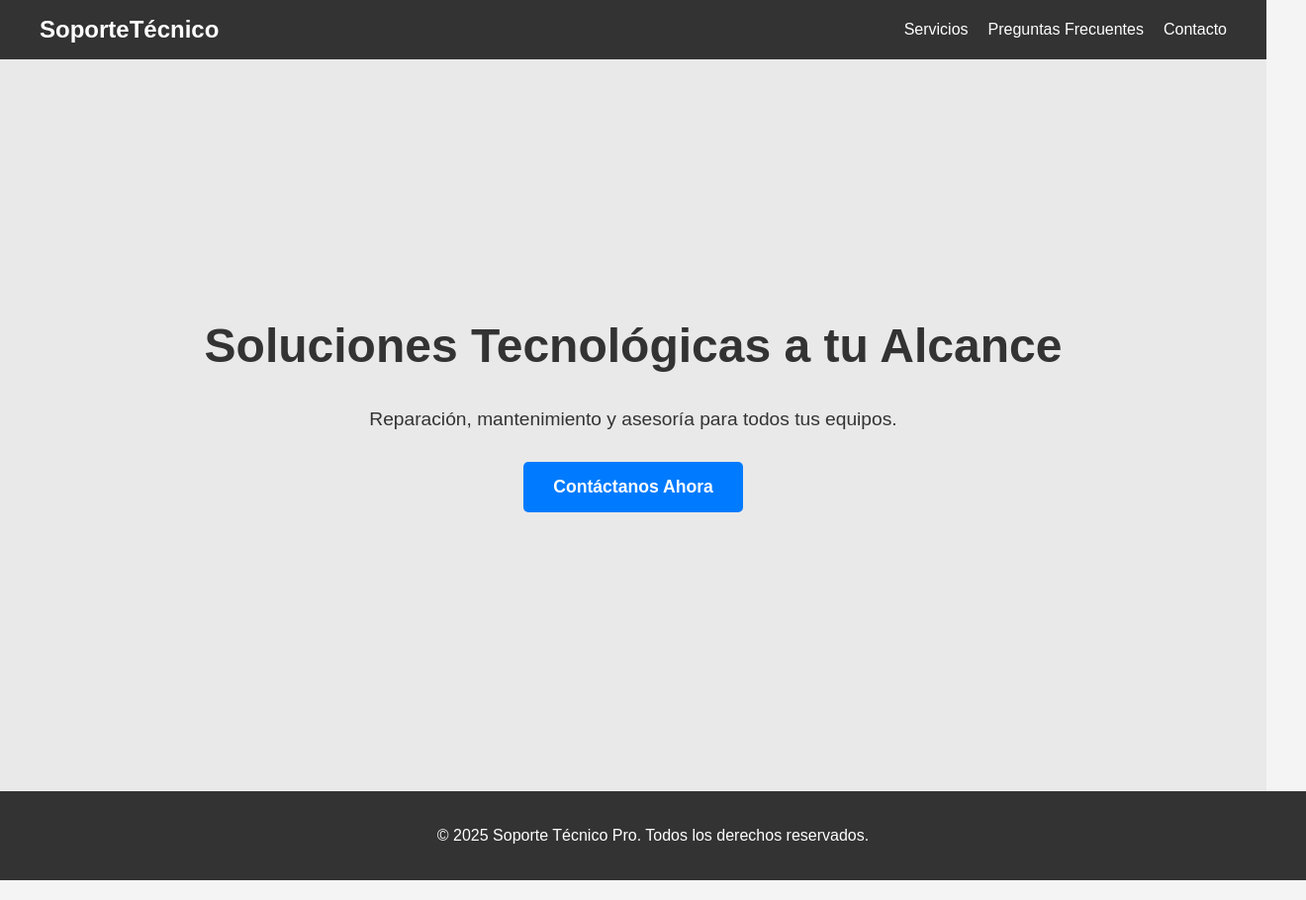
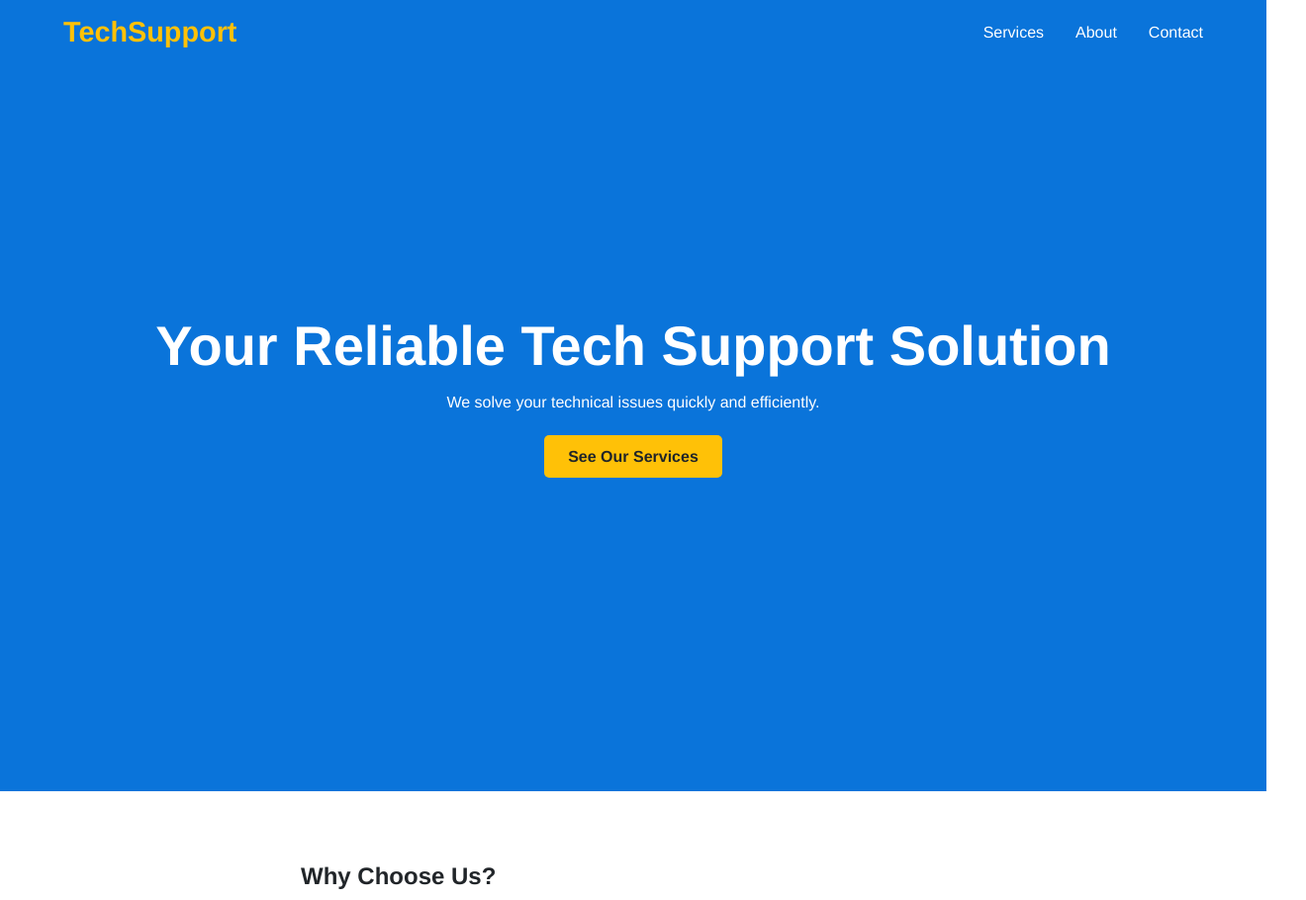
Before and after one commit to Moises-Silva-Dev/Sitio_Soporte, a plain HTML site: page index.html in a window 1280 px wide. Shown: the top 910 px of the page at 99% size, 1320 px wide, since content can reach past the window. Drawn offline with Linux system fonts and the light colour scheme.

Commit message:
vista principal

```diff
--- a/css/style.css
+++ b/css/style.css
@@ -1,92 +1,120 @@
-/* Estilos Generales */
-body {
-    font-family: Arial, sans-serif;
+/* Color Palette and Global Styles */
+:root {
+    --primary-blue: #0A74DA; /* A strong, reliable blue */
+    --accent-yellow: #FFC107; /* A bright, attention-grabbing yellow */
+    --dark-text: #212529;
+    --light-text: #FFFFFF;
+    --main-font: 'Helvetica Neue', Arial, sans-serif;
+}
+
+* {
     margin: 0;
     padding: 0;
     box-sizing: border-box;
-    background-color: #f4f4f4;
-    color: #333;
 }
 
-/* Encabezado y Navegación */
-header {
-    background-color: #333;
-    color: white;
-    padding: 1rem 0;
-    position: fixed;
-    width: 100%;
-    top: 0;
-    z-index: 1000;
+body {
+    font-family: var(--main-font);
+    background-color: var(--light-text);
+    color: var(--dark-text);
 }
 
-nav {
+/* Header and Navigation Bar */
+.header {
+    position: fixed;
+    top: 0;
+    width: 100%;
+    z-index: 100;
+    transition: background-color 0.3s ease-in-out;
+}
+
+/* Class added via JavaScript on scroll */
+.header-scrolled {
+    background-color: rgba(10, 116, 218, 0.9); /* 90% opaque primary blue */
+    box-shadow: 0 4px 6px rgba(0, 0, 0, 0.1);
+}
+
+.navbar {
     display: flex;
     justify-content: space-between;
     align-items: center;
-    max-width: 1200px;
-    margin: 0 auto;
-    padding: 0 20px;
+    padding: 1rem 5%;
 }
 
-nav .logo {
-    font-size: 1.5rem;
+.nav-logo {
+    font-size: 1.8rem;
     font-weight: bold;
-    color: white;
+    color: var(--accent-yellow);
     text-decoration: none;
 }
 
-nav ul {
+.nav-menu {
     list-style: none;
     display: flex;
-    gap: 20px;
-    margin: 0;
+    gap: 2rem;
 }
 
-nav ul li a {
-    color: white;
+.nav-link {
+    color: var(--light-text);
     text-decoration: none;
+    font-weight: 500;
     font-size: 1rem;
+    transition: color 0.2s;
 }
 
-/* Sección Hero (Principal) */
-.hero {
-    display: flex;
-    flex-direction: column;
-    justify-content: center;
-    align-items: center;
-    height: 100vh;
-    text-align: center;
-    background-color: #e9e9e9; /* Un color de fondo temporal */
-    padding: 0 20px;
+.nav-link:hover {
+    color: var(--accent-yellow);
 }
 
-.hero h1 {
-    font-size: 3rem;
+/* Hero Section */
+.hero-section {
+    background-color: var(--primary-blue);
+    color: var(--light-text);
+    height: 100vh;
+    display: flex;
+    align-items: center;
+    justify-content: center;
+    text-align: center;
+    padding: 0 1rem;
+}
+
+.hero-content h1 {
+    font-size: 3.5rem;
     margin-bottom: 1rem;
 }
 
-.hero p {
-    font-size: 1.2rem;
-    margin-bottom: 2rem;
+.cta-button {
+    display: inline-block;
+    background-color: var(--accent-yellow);
+    color: var(--dark-text);
+    padding: 0.8rem 1.5rem;
+    border-radius: 5px;
+    text-decoration: none;
+    font-weight: bold;
+    margin-top: 1.5rem;
+    transition: transform 0.2s;
 }
 
-.cta-button {
-    background-color: #007BFF;
-    color: white;
-    padding: 15px 30px;
-    text-decoration: none;
-    border-radius: 5px;
-    font-size: 1.1rem;
-    font-weight: bold;
+.cta-button:hover {
+    transform: translateY(-3px);
 }
 
-/* Pie de página */
-footer {
-    text-align: center;
-    padding: 20px;
-    background-color: #333;
-    color: white;
-    position: relative;
-    bottom: 0;
-    width: 100%;
+/* Content Section */
+.content-section {
+    padding: 4rem 5%;
+    max-width: 800px;
+    margin: 0 auto;
+    line-height: 1.8;
 }
+
+/* Responsive Design */
+@media (max-width: 768px) {
+    .hero-content h1 {
+        font-size: 2.5rem;
+    }
+
+    .nav-menu {
+        /* On smaller screens, you might hide this and add a hamburger menu icon */
+        display: none;
+    }
+}
--- a/index.html
+++ b/index.html
@@ -1,36 +1,40 @@
 <!DOCTYPE html>
-<html lang="es">
+<html lang="en">
 <head>
     <meta charset="UTF-8">
     <meta name="viewport" content="width=device-width, initial-scale=1.0">
-    <title>Soporte Técnico Pro</title>
+    <title>Tech Support Pro</title>
     <link rel="stylesheet" href="css/style.css">
 </head>
 <body>
 
-    <header>
-        <nav>
-            <a href="index.html" class="logo">SoporteTécnico</a>
-            <ul>
-                <li><a href="#servicios">Servicios</a></li>
-                <li><a href="#faq">Preguntas Frecuentes</a></li>
-                <li><a href="#contacto">Contacto</a></li>
+    <header class="header">
+        <nav class="navbar">
+            <a href="#" class="nav-logo">TechSupport</a>
+            <ul class="nav-menu">
+                <li class="nav-item"><a href="#services" class="nav-link">Services</a></li>
+                <li class="nav-item"><a href="#about" class="nav-link">About</a></li>
+                <li class="nav-item"><a href="#contact" class="nav-link">Contact</a></li>
             </ul>
         </nav>
     </header>
 
     <main>
-        <section class="hero">
-            <h1>Soluciones Tecnológicas a tu Alcance</h1>
-            <p>Reparación, mantenimiento y asesoría para todos tus equipos.</p>
-            <a href="#contacto" class="cta-button">Contáctanos Ahora</a>
+        <section class="hero-section">
+            <div class="hero-content">
+                <h1>Your Reliable Tech Support Solution</h1>
+                <p>We solve your technical issues quickly and efficiently.</p>
+                <a href="#services" class="cta-button">See Our Services</a>
+            </div>
         </section>
 
-        </main>
-
-    <footer>
-        <p>&copy; 2025 Soporte Técnico Pro. Todos los derechos reservados.</p>
-    </footer>
+        <section class="content-section">
+            <h2>Why Choose Us?</h2>
+            <p>Lorem ipsum dolor sit amet, consectetur adipiscing elit. Integer nec odio. Praesent libero. Sed cursus ante dapibus diam. Sed nisi. Nulla quis sem at nibh elementum imperdiet. Duis sagittis ipsum. Praesent mauris. Fusce nec tellus sed augue semper porta. Mauris massa. Vestibulum lacinia arcu eget nulla. Class aptent taciti sociosqu ad litora torquent per conubia nostra, per inceptos himenaeos.</p>
+            <p>Curabitur sodales ligula in libero. Sed dignissim lacinia nunc. Curabitur tortor. Pellentesque nibh. Aenean quam. In scelerisque sem at dolor. Maecenas mattis. Sed convallis tristique sem. Proin ut ligula vel nunc egestas porttitor. Morbi lectus risus, iaculis vel, suscipit quis, luctus non, massa. Fusce ac turpis quis ligula lacinia aliquet. Mauris ipsum. Nulla metus metus, ullamcorper vel, tincidunt sed, euismod in, nibh. Quisque volutpat condimentum velit.</p>
+            <p>Class aptent taciti sociosqu ad litora torquent per conubia nostra, per inceptos himenaeos. Nam nec ante. Sed lacinia, urna non tincidunt mattis, tortor neque adipiscing diam, a cursus ipsum ante quis turpis. Nulla facilisi. Ut fringilla. Suspendisse potenti. Nunc feugiat mi a tellus consequat imperdiet. Vestibulum sapien. Proin quam. Etiam ultrices. Suspendisse in justo eu magna luctus suscipit.</p>
+        </section>
+    </main>
 
     <script src="js/script.js"></script>
 </body>
--- a/js/script.js
+++ b/js/script.js
@@ -1 +1,10 @@
-console.log("Sitio de Soporte Técnico cargado.");
+window.addEventListener('scroll', () => {
+    const header = document.querySelector('.header');
+
+    // Add 'header-scrolled' class if user scrolls more than 50px, else remove it
+    if (window.scrollY > 50) {
+        header.classList.add('header-scrolled');
+    } else {
+        header.classList.remove('header-scrolled');
+    }
+});
```
Also changed, not shown: img/img.jpg (added).
